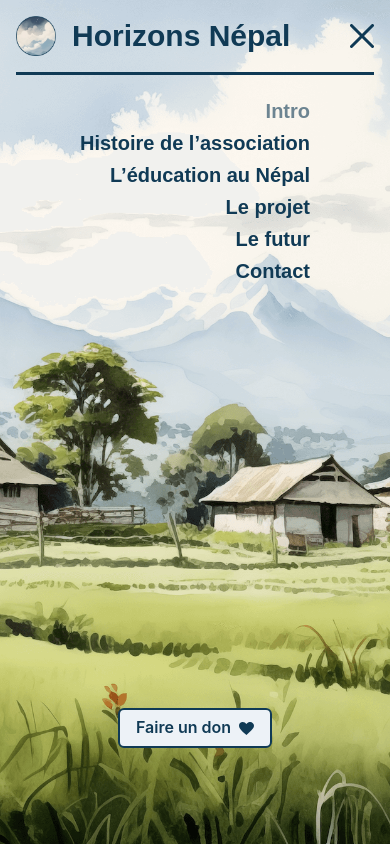
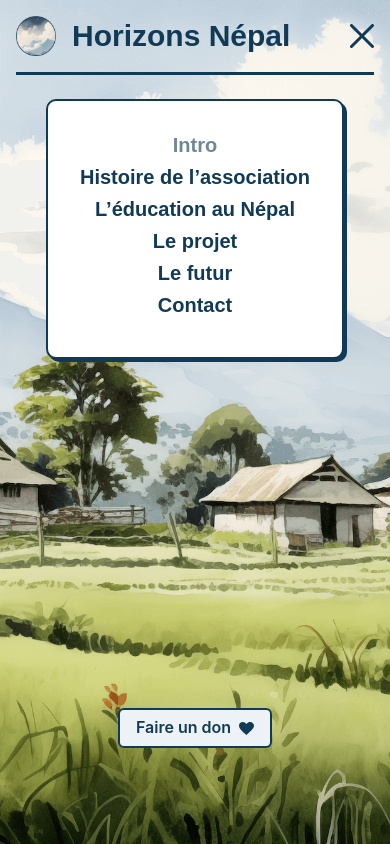
Before and after one commit to victormasson21/hn-vite, a React (Vite) app: page / in a window 390 px wide. Both pictures are taken after a click on the icon 362 px from the left and 36 px from the top of the page. Built offline with nearby package versions, Linux system fonts and the light colour scheme.

Commit message:
Improve mobile menu

```diff
--- a/src/App.jsx
+++ b/src/App.jsx
@@ -5,6 +5,7 @@ import { Box, Stack, useMediaQuery } from "@chakra-ui/react";
 import { Content } from "./components/Content.jsx";
 import { MenuContent } from "./components/MenuContent.jsx";
 import { Donner } from "./components/Donner.jsx";
+import { StyledBlock } from "./components/StyledBlock.jsx";
 
 import BackgroundImage from "./assets/background.png";
 import { Header } from "./components/Header.jsx";
@@ -50,7 +51,12 @@ const App = () => {
         >
           <Box>
             {isMobile && menuOpen ? (
-              <MenuContent displayed={displayed} setDisplayed={setDisplayed} />
+              <StyledBlock>
+                <MenuContent
+                  displayed={displayed}
+                  setDisplayed={setDisplayed}
+                />
+              </StyledBlock>
             ) : (
               <Content displayed={displayed} menuOpen={menuOpen} />
             )}
--- a/src/components/Content.jsx
+++ b/src/components/Content.jsx
@@ -1,4 +1,5 @@
 import { Box, Heading, useTheme } from "@chakra-ui/react";
+import { StyledBlock } from "./StyledBlock";
 import { contentMap } from "../contentMap";
 
 const ContentBlock = ({ title, displayTitle, children }) => {
@@ -7,23 +8,14 @@ const ContentBlock = ({ title, displayTitle, children }) => {
   } = useTheme();
   console.log({ text });
   return (
-    <Box
-      p={8}
-      backdropFilter="blur(10px)"
-      borderRadius="10px"
-      background="white"
-      border="2px solid"
-      borderColor="text.dark"
-      boxShadow={`3px 3px ${text.dark}`}
-      maxWidth="xl"
-    >
+    <StyledBlock>
       {title && displayTitle ? (
         <Heading as="h2" size="lg" mb={4}>
           {title}
         </Heading>
       ) : null}
       <Box>{children}</Box>
-    </Box>
+    </StyledBlock>
   );
 };
 
--- a/src/components/MenuContent.jsx
+++ b/src/components/MenuContent.jsx
@@ -1,7 +1,8 @@
-import { Heading, List, ListItem } from "@chakra-ui/react";
+import { Heading, List, ListItem, useMediaQuery } from "@chakra-ui/react";
 import { contentMap } from "../contentMap";
 
 export const MenuContent = ({ displayed, setDisplayed }) => {
+  const [isMobile] = useMediaQuery("(max-width: 768px)");
   return (
     <List>
       {Object.keys(contentMap).map((item) => {
@@ -20,7 +21,7 @@ export const MenuContent = ({ displayed, setDisplayed }) => {
               opacity={displayed === item ? 0.6 : 1}
               sx={{ "&:hover": { opacity: 0.6 } }}
               whiteSpace="nowrap"
-              textAlign="right"
+              textAlign={isMobile ? "center" : "right"}
             >
               {contentMap[item].title}
             </Heading>
--- /dev/null
+++ b/src/components/StyledBlock.jsx
@@ -0,0 +1,21 @@
+import { Box, useTheme } from "@chakra-ui/react";
+
+export const StyledBlock = ({ children }) => {
+  const {
+    colors: { text },
+  } = useTheme();
+  return (
+    <Box
+      p={8}
+      backdropFilter="blur(10px)"
+      borderRadius="10px"
+      background="white"
+      border="2px solid"
+      borderColor="text.dark"
+      boxShadow={`3px 3px ${text.dark}`}
+      maxWidth="xl"
+    >
+      {children}
+    </Box>
+  );
+};
```
